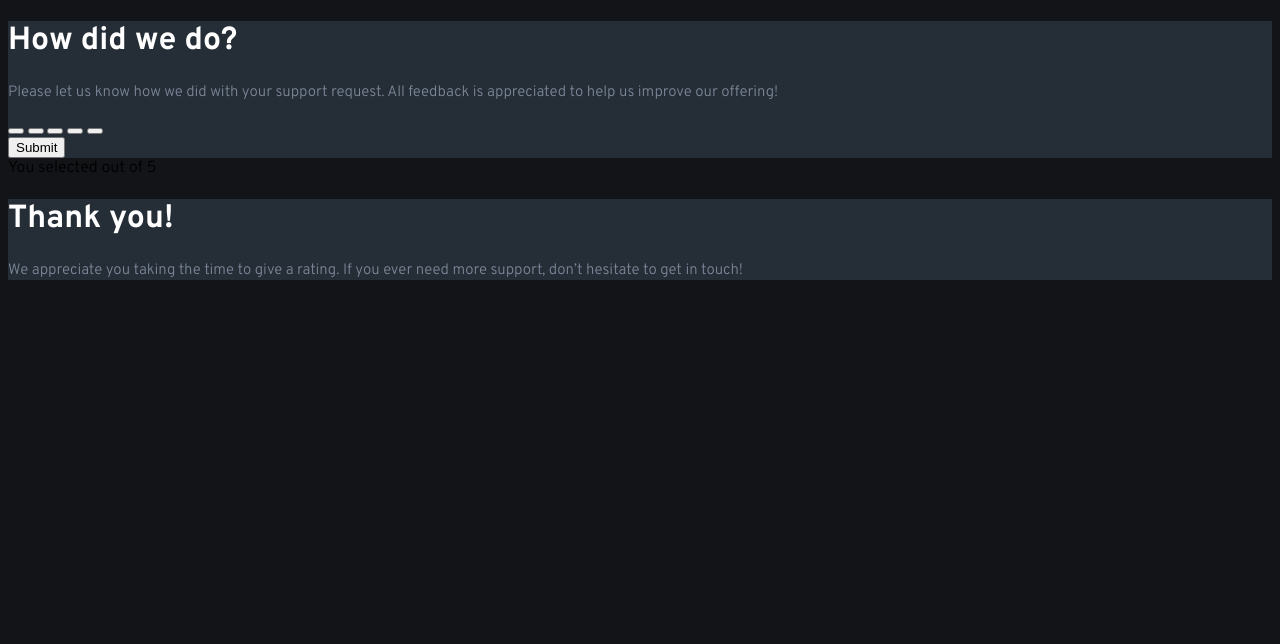
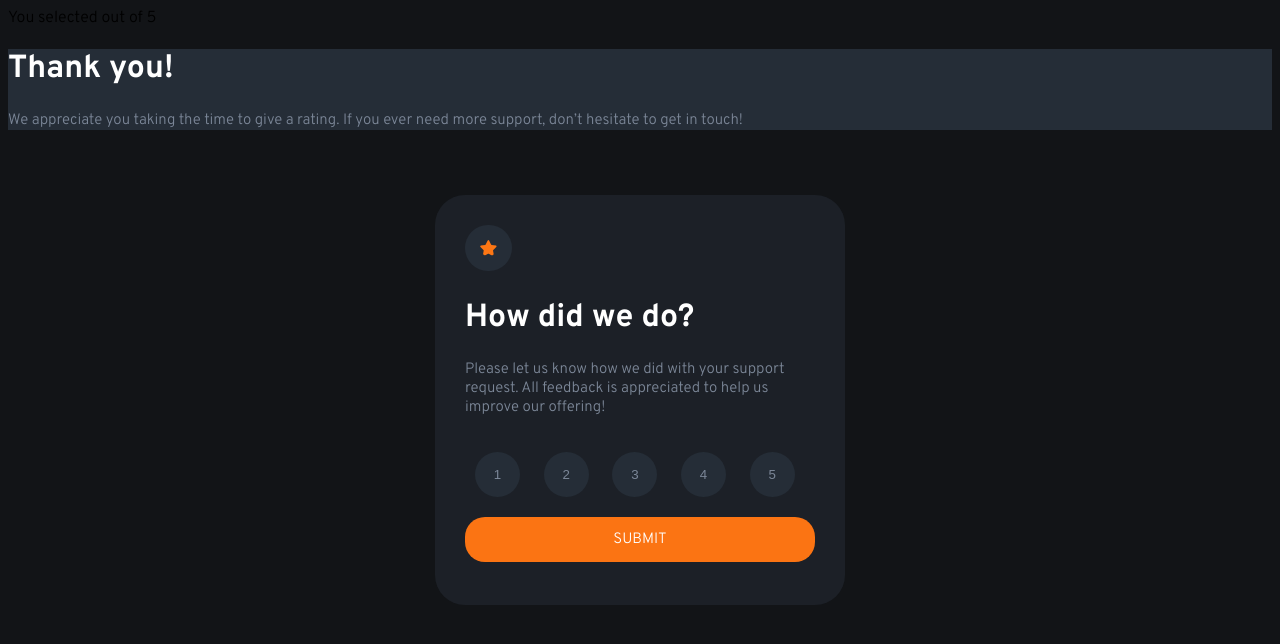
Before and after one commit to dracoeau/Interactive-Rating-Component, a plain HTML site: page index.html in a window 1280 px wide. Drawn offline with Linux system fonts and the light colour scheme.

Commit message:
Design of rating component almost finished

```diff
--- a/app/scss/_globals.scss
+++ b/app/scss/_globals.scss
@@ -4,8 +4,56 @@ html {
     background-color: $very_dark_blue;
 }
 
+body{
+    position:relative;
+}
+
 #rating_component{
+    background-color: mix($dark_blue, $very_dark_blue);
+    position: fixed;
+    top: 50%;
+    left: 50%;
+    transform: translate(-50%, -50%);
+    width:350px;
+    height:350px;
+    border-radius: 30px;
+    padding:30px;
+}
+
+#icon_star{
     background-color: $dark_blue;
+    border-radius: 50px;
+    padding:15px;
+}
+
+#buttons_group{
+    padding-top:10px;
+    padding-bottom: 10px;
+}
+
+#buttons_group button{
+    border-radius: 50%;
+    background-color: $dark_blue;
+    display: inline-block;
+    width:45px;
+    height:45px;
+    border:None;
+    color: $medium_grey;
+    text-align: center;
+    margin:10px;
+}
+
+#submit{
+    border-radius: 20px;
+    background-color: $orange;
+    width:100%;
+    height:45px;
+    border:None;
+    color: $white;
+    text-align: center;
+    font-size: 15px;
+    font-family: 'Overpass', sans-serif;
+    text-align: center;
 }
 
 #thank_you{
@@ -15,8 +63,9 @@ html {
 p{
     font-size: 15px;
     color: $medium_grey;
+    justify-content: center;
 }
-
 h1{
     color: $white;
+    justify-content: center;
 }
--- a/index.html
+++ b/index.html
@@ -20,17 +20,18 @@
 
   <!-- Rating state start -->
   <div id="rating_component">
+    <img id = "icon_star" src="images/icon-star.svg" alt="Star Icon">
     <h1>How did we do?</h1>
     <p>Please let us know how we did with your support request. All feedback is appreciated
       to help us improve our offering!</p>
-      <div id="multi choice buttons">
-        <button id="rating of 1"></button>
-        <button id="rating of 2"></button>
-        <button id="rating of 3"></button>
-        <button id="rating of 4"></button>
-        <button id="rating of 5"></button>
+      <div id="buttons_group">
+        <button id="rating of 1">1</button>
+        <button id="rating of 2">2</button>
+        <button id="rating of 3">3</button>
+        <button id="rating of 4">4</button>
+        <button id="rating of 5">5</button>
       </div>
-    <button id="Submit">Submit</button>
+    <button id="submit">SUBMIT</button>
   </div>
 
   <!-- Rating state end -->
```
Also changed, not shown: app/scss/style.css, 1 other file.
